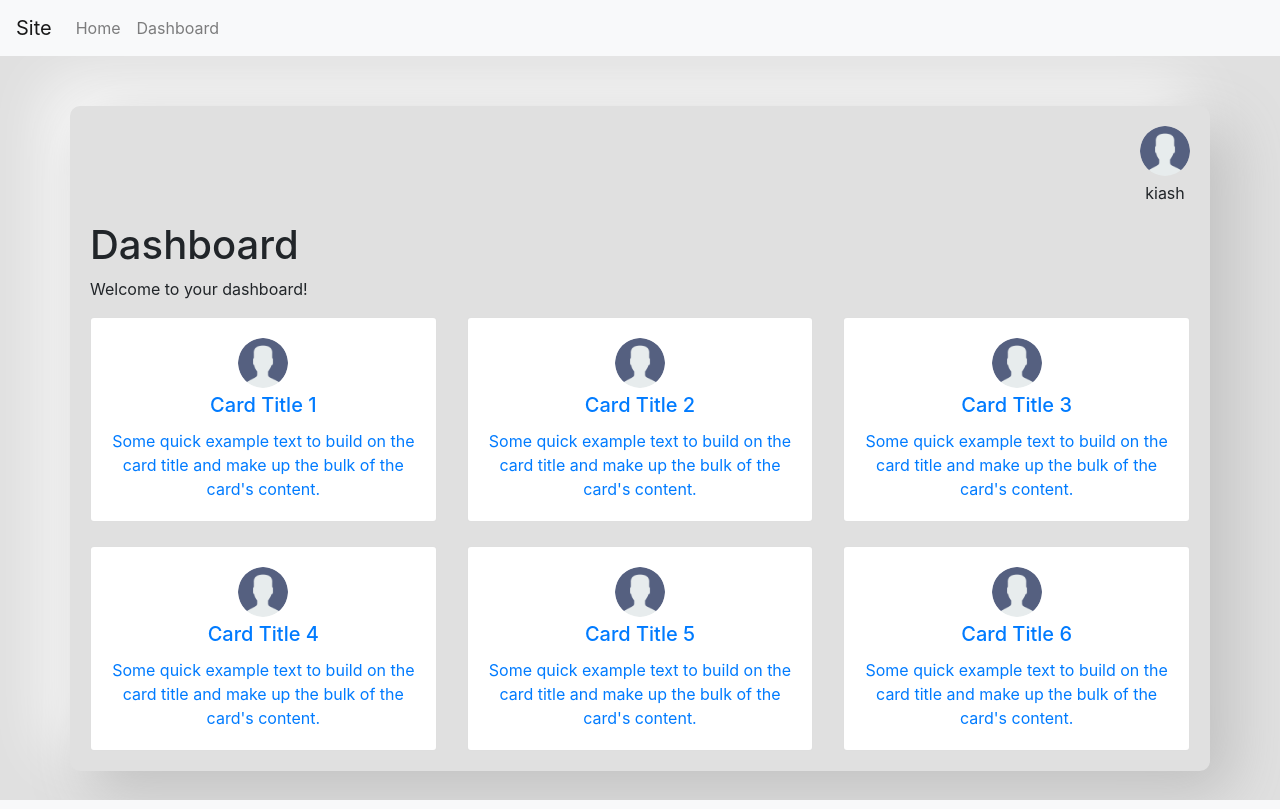
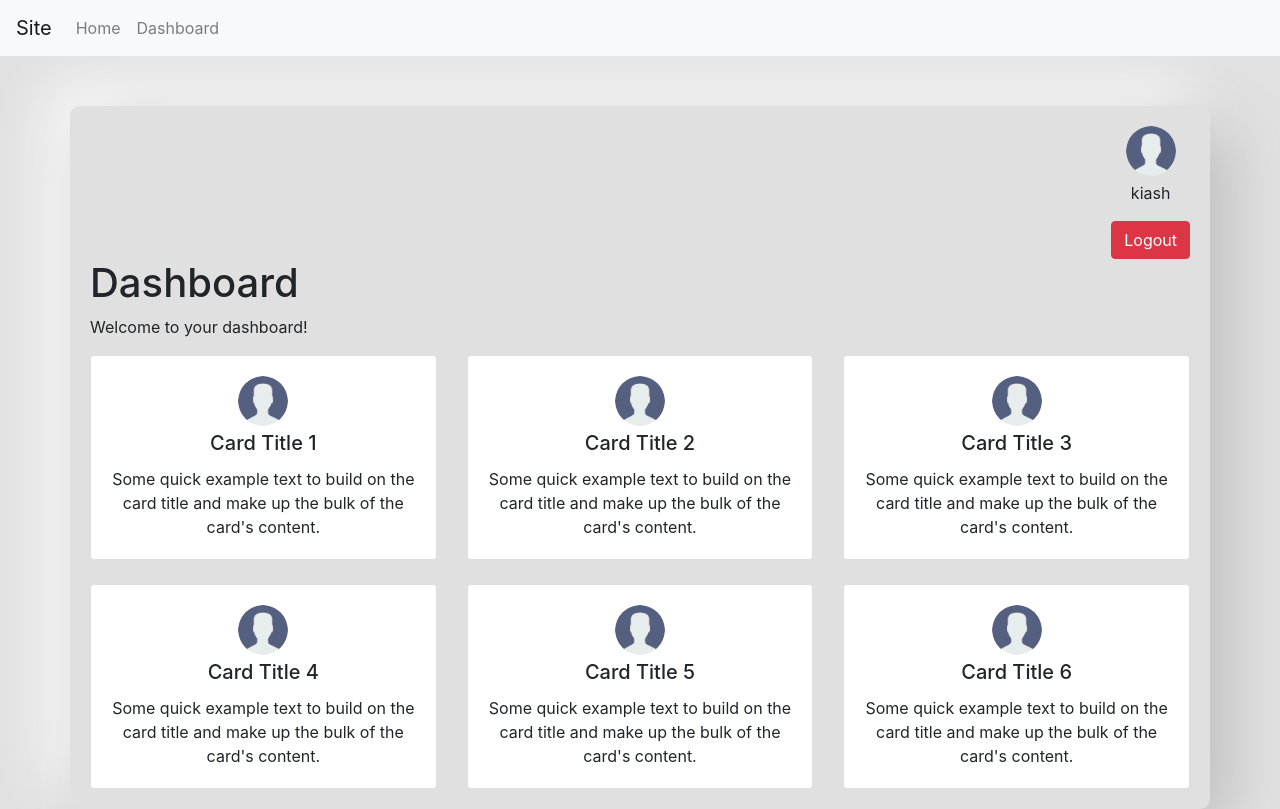
Before and after one commit to Kiash254/Django-stkpush, a Django app: page /dashboard/ in a window 1280 px wide. Run offline with Django 4.2, Linux system fonts and the light colour scheme; a user stored in the database is signed in; some libraries are stand-ins or nearby versions.

Commit message:
added new logic

```diff
--- a/frontend/static/css/styles.css
+++ b/frontend/static/css/styles.css
@@ -1,5 +1,5 @@
 body {
-    background-color: #e0e0e0;
+    background-color: #e2e1e1;
 }
 
 .container {
--- a/frontend/templates/dashboard.html
+++ b/frontend/templates/dashboard.html
@@ -7,6 +7,7 @@
             <div class="avatar-container">
                 <img src="{% static 'images/avatar-placeholder.png' %}" alt="Avatar" class="avatar">
                 <p>{{ user.username }}</p>
+                <a href="{% url 'stkpush:logout' %}" class="btn btn-danger">Logout</a>
             </div>
         </div>
     </div>
@@ -14,60 +15,66 @@
     <p>Welcome to your dashboard!</p>
     <div class="row">
         <div class="col-md-4">
-            <a href="{% url 'stkpush:card_detail' 1 %}" class="card clickable-card">
+            <div class="card clickable-card">
+                <a href="{% url 'stkpush:card_detail' 1 %}" class="stretched-link"></a>
                 <div class="card-body text-center">
                     <img src="{% static 'images/avatar-placeholder.png' %}" alt="Avatar" class="avatar">
                     <h5 class="card-title">Card Title 1</h5>
                     <p class="card-text">Some quick example text to build on the card title and make up the bulk of the card's content.</p>
                 </div>
-            </a>
+            </div>
         </div>
         <div class="col-md-4">
-            <a href="{% url 'stkpush:card_detail' 2 %}" class="card clickable-card">
+            <div class="card clickable-card">
+                <a href="{% url 'stkpush:card_detail' 2 %}" class="stretched-link"></a>
                 <div class="card-body text-center">
                     <img src="{% static 'images/avatar-placeholder.png' %}" alt="Avatar" class="avatar">
                     <h5 class="card-title">Card Title 2</h5>
                     <p class="card-text">Some quick example text to build on the card title and make up the bulk of the card's content.</p>
                 </div>
-            </a>
+            </div>
         </div>
         <div class="col-md-4">
-            <a href="{% url 'stkpush:card_detail' 3 %}" class="card clickable-card">
+            <div class="card clickable-card">
+                <a href="{% url 'stkpush:card_detail' 3 %}" class="stretched-link"></a>
                 <div class="card-body text-center">
                     <img src="{% static 'images/avatar-placeholder.png' %}" alt="Avatar" class="avatar">
                     <h5 class="card-title">Card Title 3</h5>
                     <p class="card-text">Some quick example text to build on the card title and make up the bulk of the card's content.</p>
                 </div>
-            </a>
+            </div>
         </div>
     </div>
     <div class="row mt-4">
         <div class="col-md-4">
-            <a href="{% url 'stkpush:card_detail' 4 %}" class="card clickable-card">
+            <div class="card clickable-card">
+                <a href="{% url 'stkpush:card_detail' 4 %}" class="stretched-link"></a>
                 <div class="card-body text-center">
                     <img src="{% static 'images/avatar-placeholder.png' %}" alt="Avatar" class="avatar">
                     <h5 class="card-title">Card Title 4</h5>
                     <p class="card-text">Some quick example text to build on the card title and make up the bulk of the card's content.</p>
                 </div>
-            </a>
+            </div>
         </div>
         <div class="col-md-4">
-            <a href="{% url 'stkpush:card_detail' 5 %}" class="card clickable-card">
+            <div class="card clickable-card">
+                <a href="{% url 'stkpush:card_detail' 5 %}" class="stretched-link"></a>
                 <div class="card-body text-center">
                     <img src="{% static 'images/avatar-placeholder.png' %}" alt="Avatar" class="avatar">
                     <h5 class="card-title">Card Title 5</h5>
                     <p class="card-text">Some quick example text to build on the card title and make up the bulk of the card's content.</p>
                 </div>
-            </a>
+            </div>
         </div>
         <div class="col-md-4">
-            <a href="{% url 'stkpush:card_detail' 6 %}" class="card clickable-card">
+            <div class="card clickable-card">
+                <a href="{% url 'stkpush:card_detail' 6 %}" class="stretched-link"></a>
                 <div class="card-body text-center">
                     <img src="{% static 'images/avatar-placeholder.png' %}" alt="Avatar" class="avatar">
                     <h5 class="card-title">Card Title 6</h5>
                     <p class="card-text">Some quick example text to build on the card title and make up the bulk of the card's content.</p>
                 </div>
-            </a>
+            </div>
         </div>
     </div>
 </div>
--- a/stkpush/urls.py
+++ b/stkpush/urls.py
@@ -10,4 +10,5 @@ urlpatterns = [
     path('home/', views.home, name='home'),
     path('dashboard/', views.dashboard, name='dashboard'),
     path('card/<int:card_id>/', views.card_detail, name='card_detail'),
+    path('logout/', views.logout_view, name='logout'),
 ]
--- a/stkpush/views.py
+++ b/stkpush/views.py
@@ -53,3 +53,10 @@ def card_detail(request, card_id):
     }
     card = card_details.get(card_id, {})
     return render(request, 'card_detail.html', {'card': card})
+
+
+from django.contrib.auth import logout
+
+def logout_view(request):
+    logout(request)
+    return redirect('stkpush:login')
```
Also changed, not shown: db.sqlite3.
